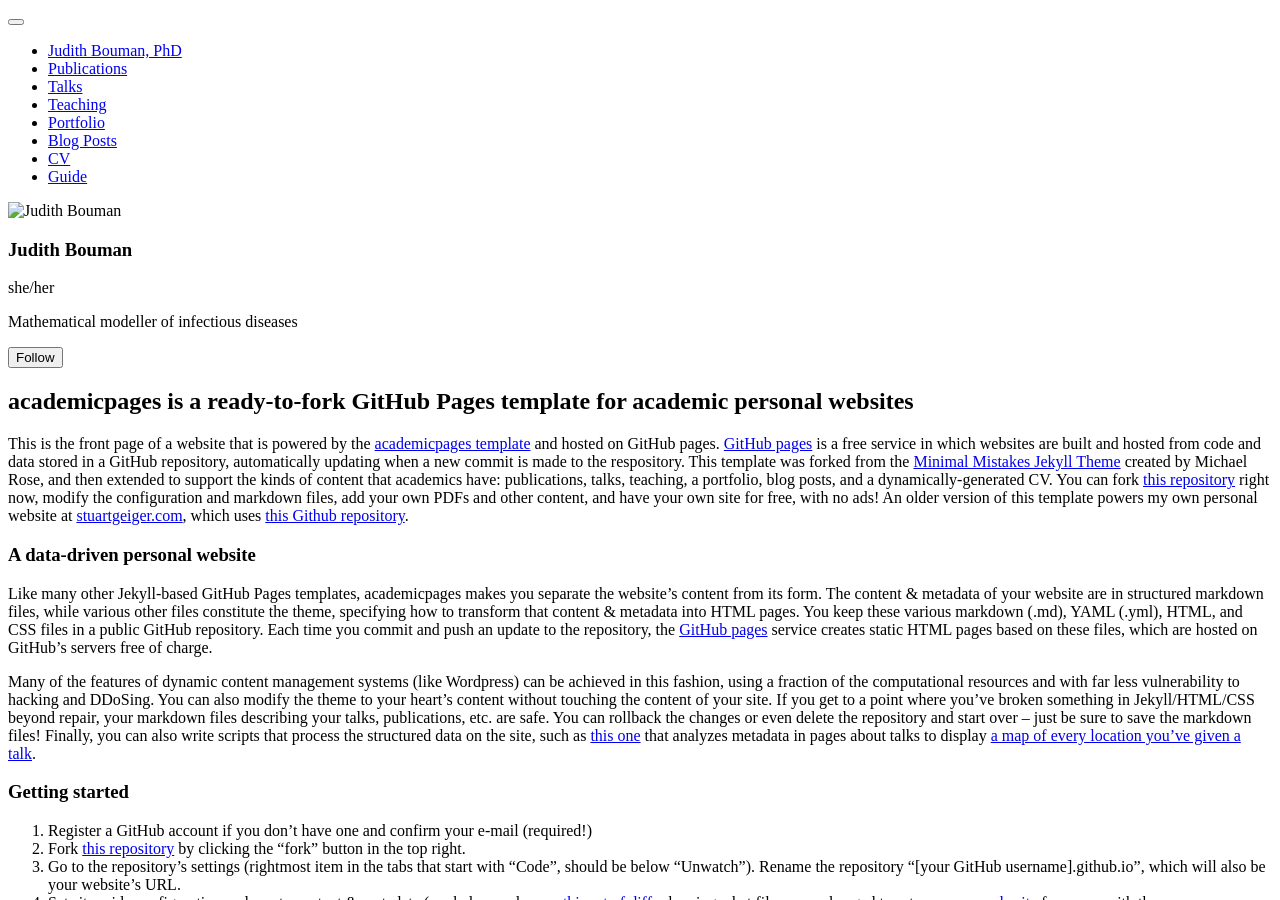
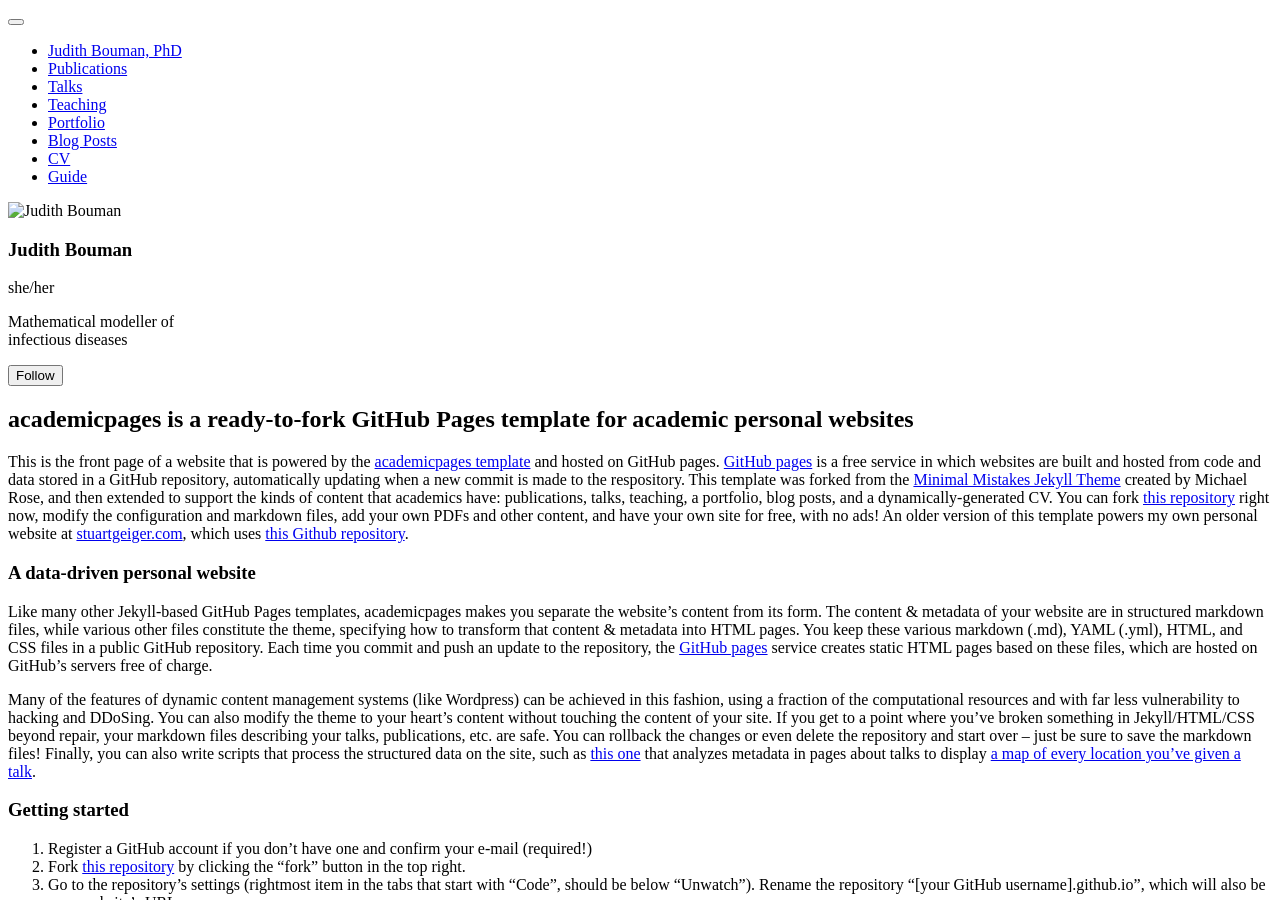
Before and after one commit to JudithBouman2412/JudithBouman2412.github.io, a Jekyll site: the page built from _pages/about.md, in a window 1280 px wide and 900 px high. Built offline with Jekyll 4.4.1, drawn with Linux system fonts in a browser that asks for light colours; a script bundle is joined from its source files by our own code; library files that are not in the unit come from our copies.

```diff
--- a/_config.yml
+++ b/_config.yml
@@ -24,7 +24,7 @@ author:
   avatar           : "headshot.jpg"
   name             : "Judith Bouman"
   pronouns         : "she/her"
-  bio              : "Mathematical modeller of infectious diseases"
+  bio              : "Mathematical modeller of <br> infectious diseases"
   location         : "Bern"
   employer         : "University of Bern"
   uri              : "https://www.ispm.unibe.ch/about_us/staff/bouman_judith/index_eng.html#pane1239374" # URL
@@ -34,7 +34,7 @@ author:
   arxiv            : # URL - Update with the correct link to your profile
   googlescholar    : "https://scholar.google.co.uk/citations?user=gFjiwwIAAAAJ&hl=en"
   impactstory      : # URL
-  orcid            : "https://orcid.org/my-orcid?orcid=0000-0003-3781-0675"
+  orcid            : "https://orcid.org/0000-0003-3781-0675"
   pubmed           : # URL
   researchgate     : # URL
 
```
